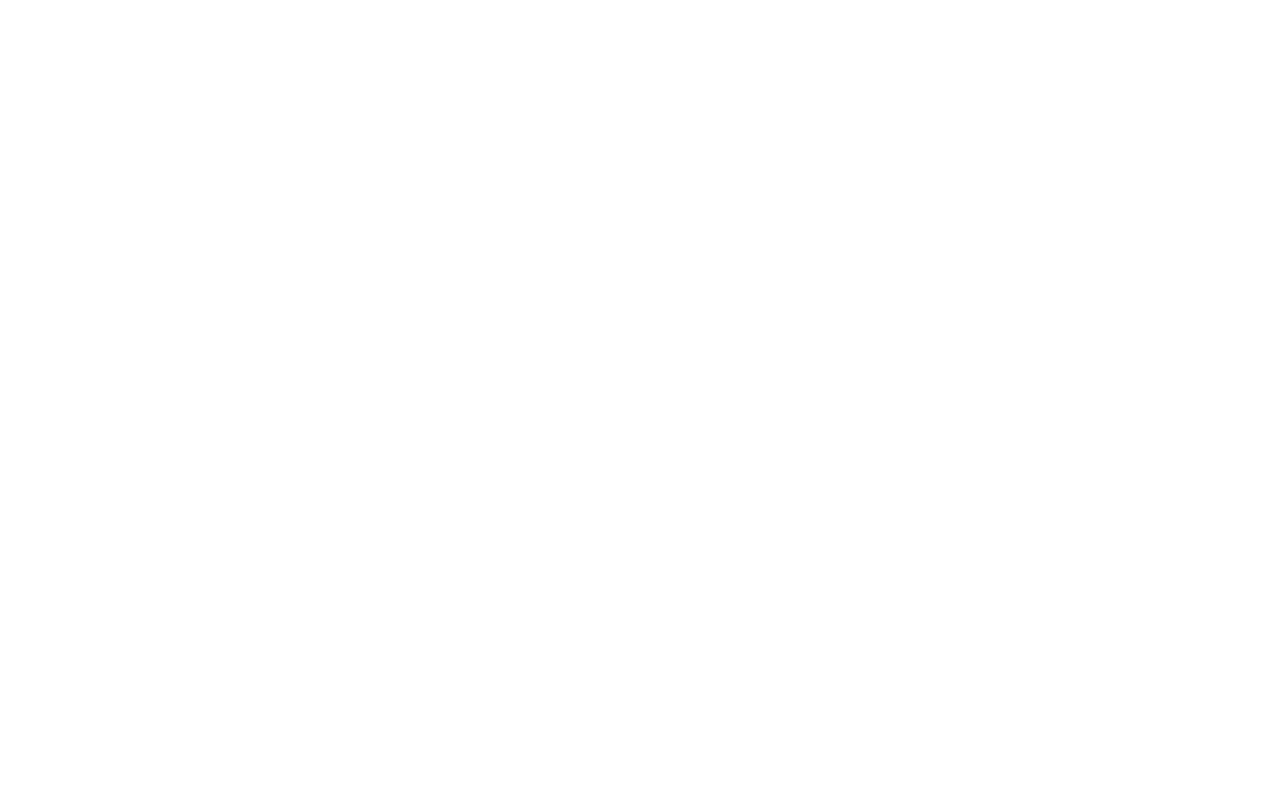
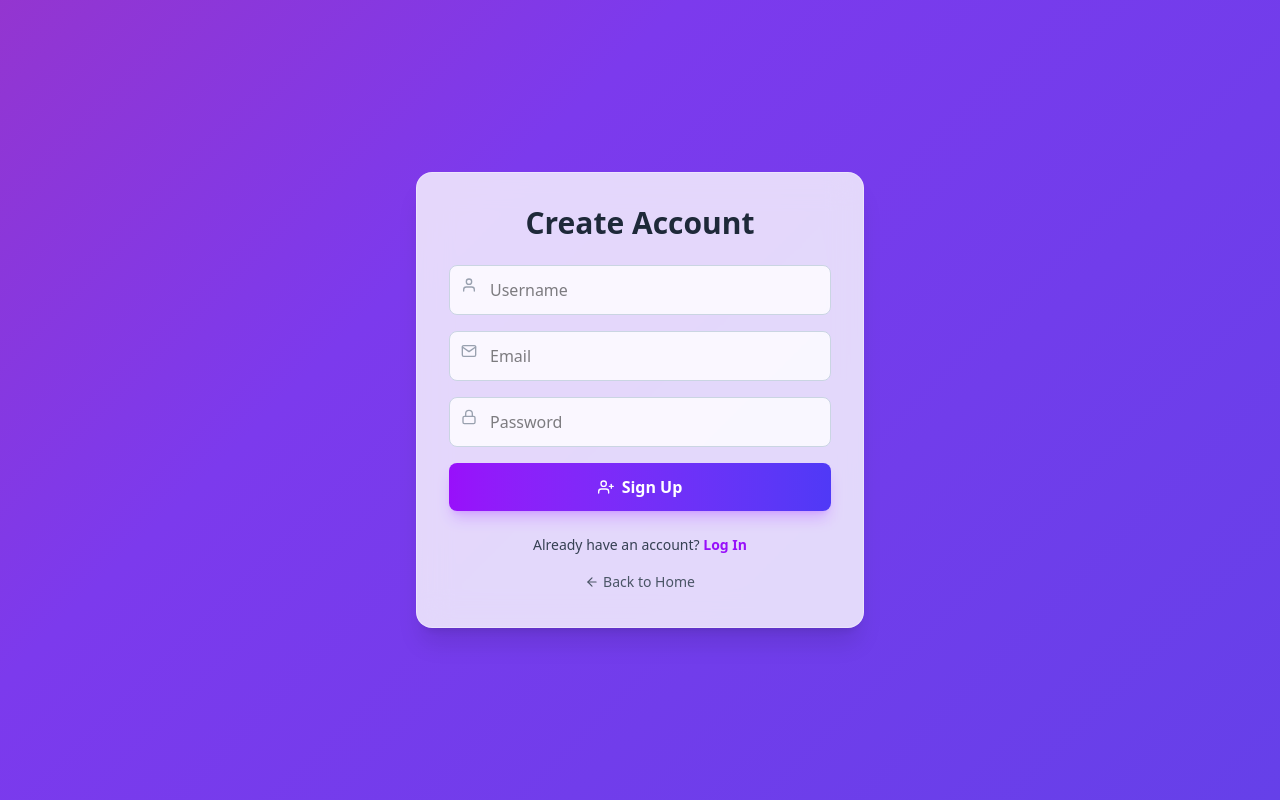
Before and after one commit to PAMBAK-AAT/Inventory, a React app in the folder frontend/: page /register in a window 1280 px wide. Before the commit this address had no page. Built offline with nearby package versions, Linux system fonts and the light colour scheme; the HTML template or start-up script is replaced by a standard one.

Commit message:
new journey from 2026

```diff
--- a/frontend/src/App.jsx
+++ b/frontend/src/App.jsx
@@ -6,6 +6,7 @@
 import ProtectedRoute from './utils/ProtectedRoute.jsx';
 import Dashboard from './pages/dashboard.jsx';
 import Categories from './components/Categories.jsx';
+import SignUp from './pages/signup.jsx';
 
 function App() {
 
@@ -52,6 +53,7 @@
 
           <Route path="/customer/dashboard" element={<h1 className='flex justify-center bg-amber-600 font-bold text-4xl'>Customer Dashboard</h1>} />
           <Route path="/login" element={<Login />} />
+          <Route  path="/register" element={<SignUp />}/>
           <Route path="/unauthorized" element={<p className='font-bold text-3xl mt-20 ml-20'>Unauthorized Access</p>} />
         </Routes>
       </Router>
--- a/frontend/src/components/Categories.jsx
+++ b/frontend/src/components/Categories.jsx
@@ -188,7 +188,7 @@
                                     placeholder="e.g. Engine Oil"
                                     value={categoryName}
                                     onChange={(e) => setCategoryName(e.target.value)}
-                                    className="w-full px-4 py-3 bg-white/80 border border-slate-300 rounded-lg focus:outline-none focus:bg-white focus:border-purple-500 focus:ring-2 focus:ring-purple-500/50 transition-all duration-200"
+                                    className="w-full px-4 py-3 text-gray-500 bg-white/80 border border-slate-300 rounded-lg focus:outline-none focus:bg-white focus:border-purple-500 focus:ring-2 focus:ring-purple-500/50 transition-all duration-200"
                                     required
                                 />
                             </div>
@@ -202,7 +202,7 @@
                                     placeholder="e.g. All types of oil used in Trucks"
                                     value={categoryDescription}
                                     onChange={(e) => setCategoryDescription(e.target.value)}
-                                    className="w-full px-4 py-3 bg-white/80 border border-slate-300 rounded-lg focus:outline-none focus:bg-white focus:border-purple-500 focus:ring-2 focus:ring-purple-500/50 transition-all duration-200"
+                                    className="w-full text-gray-500 px-4 py-3 bg-white/80 border border-slate-300 rounded-lg focus:outline-none focus:bg-white focus:border-purple-500 focus:ring-2 focus:ring-purple-500/50 transition-all duration-200"
                                 />
                             </div>
 
--- /dev/null
+++ b/frontend/src/pages/signup.jsx
@@ -0,0 +1,134 @@
+
+
+import { useState } from 'react';
+import { useNavigate, Link } from 'react-router-dom';
+import axios from 'axios';
+import { FiUserPlus, FiUser, FiLock, FiMail, FiArrowLeft } from 'react-icons/fi'; // Added FiMail and FiUserPlus
+
+const SignUp = () => {
+    const [username, setUsername] = useState('');
+    const [email, setEmail] = useState('');
+    const [password, setPassword] = useState('');
+    const [error, setError] = useState(null);
+    const [loading, setLoading] = useState(false);
+    const navigate = useNavigate();
+
+    const handleSubmit = async (e) => {
+        e.preventDefault();
+        setError(null);
+        setLoading(true);
+
+        try {
+            // Assumed API endpoint for registration
+            const res = await axios.post('http://localhost:3000/api/auth/register', {
+                username,
+                email,
+                password,
+            });
+
+            if (res.data.success) {
+                // Success! Navigate to the login page for them to sign in.
+                navigate('/login');
+            }
+        } catch (err) {
+            if (err.response && err.response.data) {
+                setError(err.response.data.message); // "Email already in use" etc.
+            } else {
+                setError('Sign up failed. Please try again.');
+            }
+        } finally {
+            setLoading(false);
+        }
+    };
+
+    return (
+        // Use the same animated gradient background
+        <div className="min-h-screen flex items-center justify-center animated-gradient p-4">
+
+            {/* Glassmorphism Card Effect */}
+            <div className="bg-white/80 backdrop-blur-lg p-8 rounded-2xl shadow-xl border border-white/30 w-full max-w-md">
+                <h2 className="text-3xl font-bold text-center text-gray-800 mb-6">
+                    Create Account
+                </h2>
+
+                {error && (
+                    <div className="bg-red-100 border border-red-400 text-red-700 px-4 py-3 rounded-xl relative mb-4" role="alert">
+                        <span className="block sm:inline">{error}</span>
+                    </div>
+                )}
+
+                <form onSubmit={handleSubmit} className="space-y-4">
+                    <div className="relative">
+                        <span className="absolute left-3 top-3 text-gray-400">
+                            <FiUser />
+                        </span>
+                        <input
+                            type="text"
+                            placeholder="Username"
+                            value={username}
+                            onChange={(e) => setUsername(e.target.value)}
+                            className="w-full pl-10 px-4 py-3 bg-white/80 border border-slate-300 rounded-lg focus:outline-none focus:bg-white focus:border-purple-500 focus:ring-2 focus:ring-purple-500/50 transition-all duration-200"
+                            required
+                        />
+                    </div>
+
+                    <div className="relative">
+                        <span className="absolute left-3 top-3 text-gray-400">
+                            <FiMail />
+                        </span>
+                        <input
+                            type="email"
+                            placeholder="Email"
+                            value={email}
+                            onChange={(e) => setEmail(e.target.value)}
+                            className="w-full pl-10 px-4 py-3 bg-white/80 border border-slate-300 rounded-lg focus:outline-none focus:bg-white focus:border-purple-500 focus:ring-2 focus:ring-purple-500/50 transition-all duration-200"
+                            required
+                        />
+                    </div>
+
+                    <div className="relative">
+                         <span className="absolute left-3 top-3 text-gray-400">
+                            <FiLock />
+                        </span>
+                        <input
+                            type="password"
+                            placeholder="Password"
+                            value={password}
+                            onChange={(e) => setPassword(e.target.value)}
+                            className="w-full pl-10 px-4 py-3 bg-white/80 border border-slate-300 rounded-lg focus:outline-none focus:bg-white focus:border-purple-500 focus:ring-2 focus:ring-purple-500/50 transition-all duration-200"
+                            required
+                        />
+                    </div>
+
+                    <button
+                        type="submit"
+                        disabled={loading}
+                        className="w-full bg-gradient-to-r from-purple-600 to-indigo-600 text-white py-3 px-4 rounded-lg font-semibold shadow-lg shadow-purple-500/30 transition-all duration-300 transform hover:scale-105 hover:shadow-xl hover:shadow-purple-500/40 cursor-pointer disabled:bg-gray-400 disabled:shadow-none disabled:scale-100 flex items-center justify-center"
+                    >
+                        {loading ? (
+                            <FiSpinner className="animate-spin mr-2" /> // Using FiSpinner
+                        ) : (
+                            <FiUserPlus className="mr-2" />
+                        )}
+                        {loading ? 'Creating...' : 'Sign Up'}
+                    </button>
+                </form>
+
+                <p className="text-center text-gray-700 text-sm mt-6">
+                    Already have an account?{' '}
+                    <Link to="/login" className="text-purple-600 font-semibold hover:underline">
+                        Log In
+                    </Link>
+                </p>
+
+                <div className="text-center mt-4">
+                    <Link to="/" className="text-sm text-gray-600 hover:text-black inline-flex items-center">
+                        <FiArrowLeft className="mr-1" /> Back to Home
+                    </Link>
+                </div>
+            </div>
+        </div>
+    );
+};
+
+export default SignUp;
```
Also changed, not shown: 2 other files (tests, documents, lock files or other folders).
